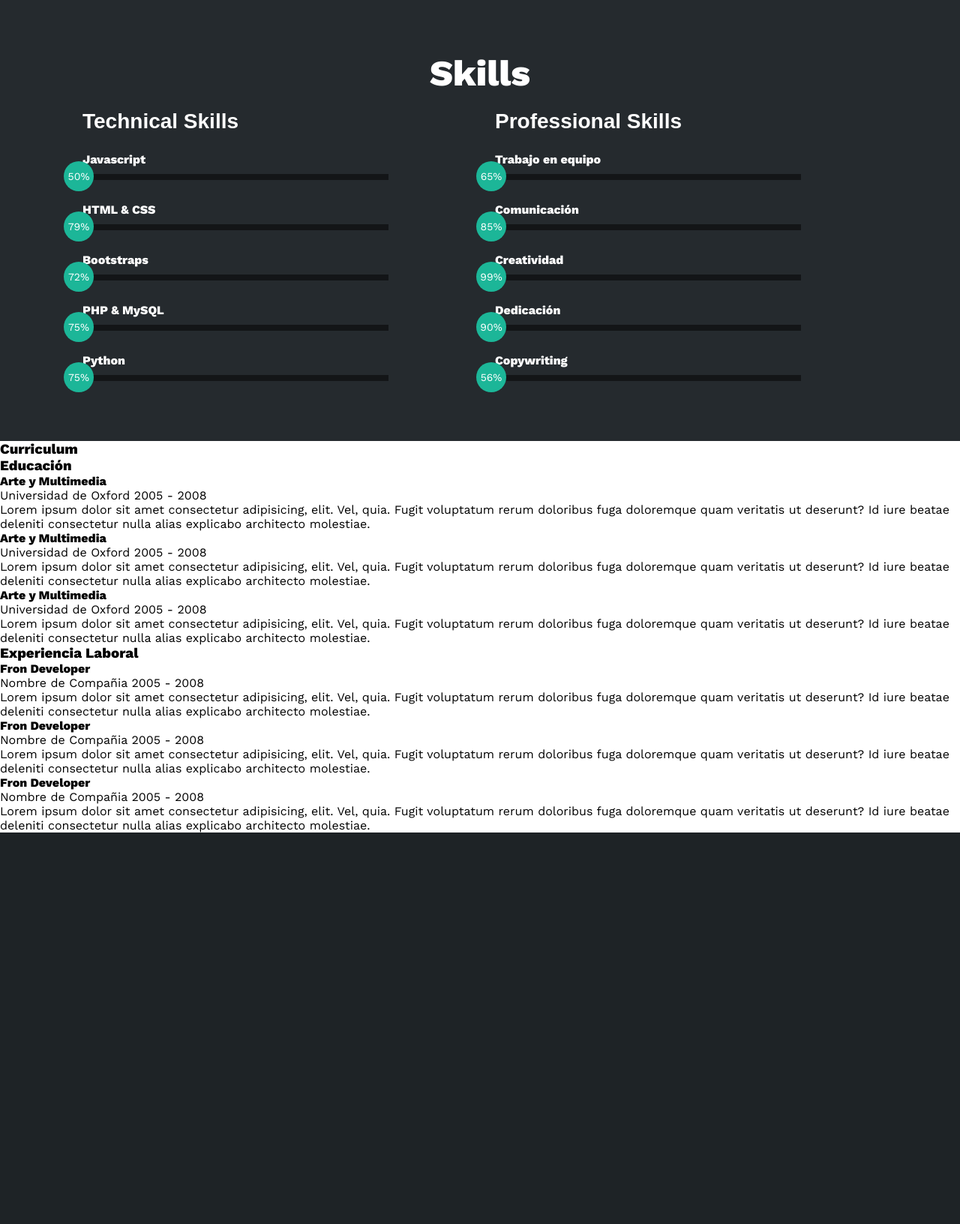
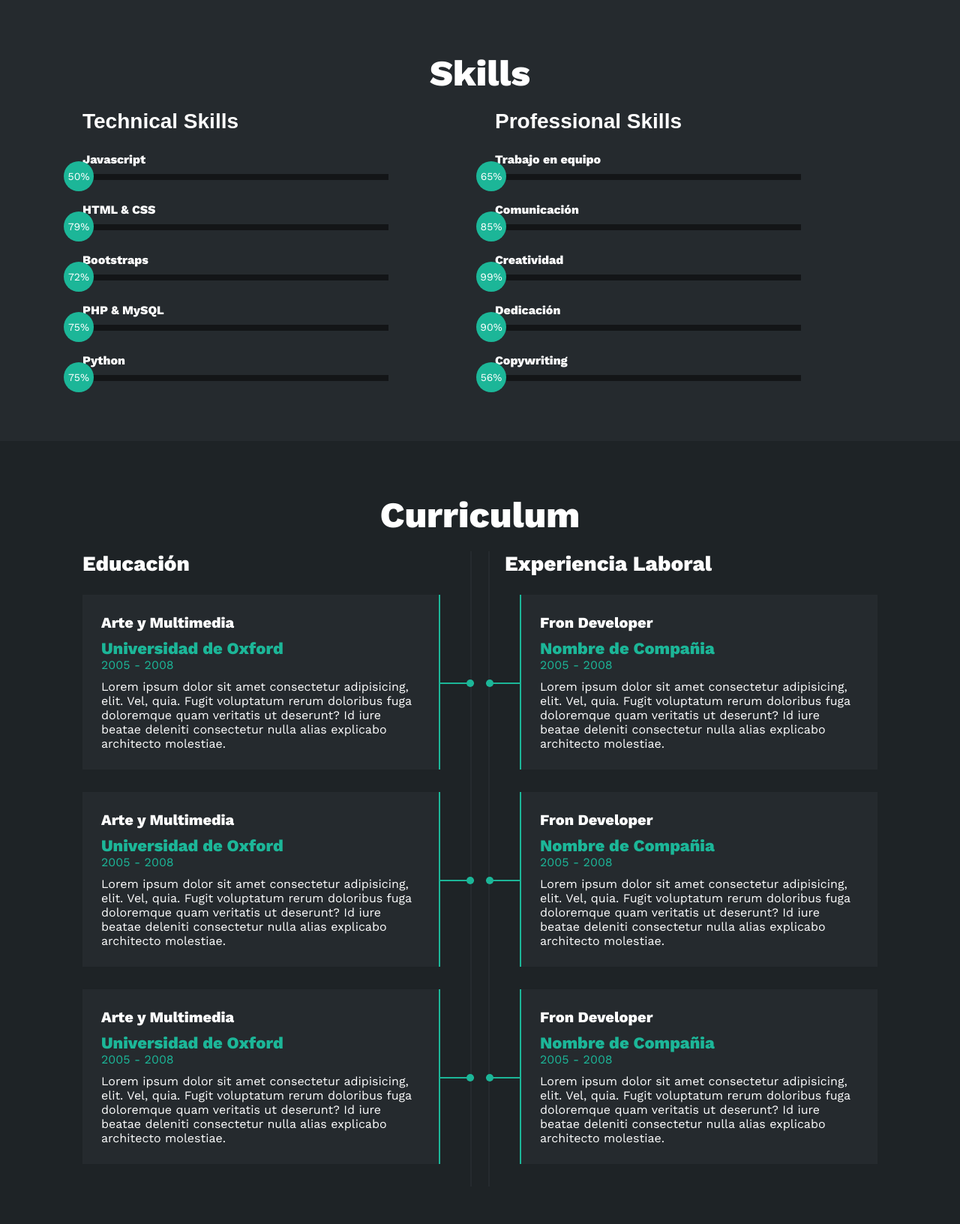
Before and after one commit to GonzaloCiv90/Web-portfolio1, a PHP site: page / in a window 1280 px wide. Shown: the part 1432-3064 px from the top of the page at 75% size. Before the commit the page ends 2542 px from the top, so only its background shows below. Run offline with PHP 8.4, Linux system fonts and the light colour scheme.

Commit message:
Se agrega css de la sección curriculun

```diff
--- a/Index.html
+++ b/Index.html
@@ -246,11 +246,11 @@
 	<!--SECTION CURRICULUN-->
 	<section id="curriculum" class="curriculum">
 		<div class="contenido-seccion">
-			<h3>Curriculum</h3>
+			<h2>Curriculum</h2>
 			<div class="fila">
-				<div class="col-izquierda">
+				<div class="col izquierda">
 					<h3>Educación</h3>
-					<div class="item-izq">
+					<div class="item izq">
 						<h4>Arte y Multimedia</h4>
 						<span class="casa">Universidad de Oxford</span>
 						<span class="fecha">2005 - 2008</span>
@@ -259,7 +259,7 @@
 							<div class="circuloi"></div>
 						</div>
 					</div>
-					<div class="item-izq">
+						<div class="item izq">
 						<h4>Arte y Multimedia</h4>
 						<span class="casa">Universidad de Oxford</span>
 						<span class="fecha">2005 - 2008</span>
@@ -268,7 +268,7 @@
 							<div class="circuloi"></div>
 						</div>
 					</div>
-					<div class="item-izq">
+						<div class="item izq">
 						<h4>Arte y Multimedia</h4>
 						<span class="casa">Universidad de Oxford</span>
 						<span class="fecha">2005 - 2008</span>
@@ -277,10 +277,11 @@
 							<div class="circuloi"></div>
 						</div>
 					</div>
-				</div>
-				<div class="col-derecha">
-					<h3>Experiencia Laboral</h3>
-					<div class="item-der">
+					</div>
+
+					<div class="col derecha">
+						<h3>Experiencia Laboral</h3>
+						<div class="item der">
 						<h4>Fron Developer</h4>
 						<span class="casa">Nombre de Compañia</span>
 						<span class="fecha">2005 - 2008</span>
@@ -288,8 +289,8 @@
 						<div class="conectord">
 							<div class="circulod"></div>
 						</div>
-					</div>
-					<div class="item-der">
+						</div>
+						<div class="item der">
 						<h4>Fron Developer</h4>
 						<span class="casa">Nombre de Compañia</span>
 						<span class="fecha">2005 - 2008</span>
@@ -297,14 +298,15 @@
 						<div class="conectord">
 							<div class="circulod"></div>
 						</div>
-					</div>
-					<div class="item-der">
+						</div>
+						<div class="item der">
 						<h4>Fron Developer</h4>
 						<span class="casa">Nombre de Compañia</span>
 						<span class="fecha">2005 - 2008</span>
 						<p>Lorem ipsum dolor sit amet consectetur adipisicing, elit. Vel, quia. Fugit voluptatum rerum doloribus fuga doloremque quam veritatis ut deserunt? Id iure beatae deleniti consectetur nulla alias explicabo architecto molestiae.</p>
 						<div class="conectord">
 							<div class="circulod"></div>
+						</div>
 						</div>
 					</div>
 				</div>
--- a/estilos.css
+++ b/estilos.css
@@ -350,3 +350,108 @@ html{
 	0%{width: 0%}
 	100%{width: 56%}
 }
+/*SECTION CURRICULUM*/
+.curriculum{
+	background-color: #1e2326;
+	color: #fff;
+	padding: 50px 20px;
+}
+.curriculum .contenido-seccion{
+	max-width: 1100px;
+	margin: auto;
+}
+.curriculum h2{
+	font-size: 48px;
+	font-family: 'work sans';
+	text-align: center;
+	padding: 20px 0;
+}
+.curriculum .fila{
+	display: flex;
+	justify-content: space-between;
+}
+.curriculum .fila .col{
+	width: 49%;
+	padding: 0 20px;
+}
+.curriculum .fila .col h3{
+	font-size: 28px;
+	font-family:'work sans';
+	margin-bottom: 25px;
+}
+.curriculum .fila .izquierda{
+	border-right: 2px solid #252A2E;
+}
+.curriculum .fila .derecha{
+	border-left: 2px solid #252A2E;
+}
+.curriculum .fila .item{
+	padding: 25px;
+	margin-bottom: 30px;
+	background-color: #252A2E;
+	position: relative;
+}
+.curriculum .fila .item h4{
+	font-size: 20px;
+	margin-bottom: 10px;
+}
+.curriculum .fila .item .casa{
+	color: #1CB698;
+	font-size: 22px;
+	font-weight: bold;
+	display: block;
+}
+.curriculum .fila .item .fecha{
+	display: block;
+	color: #1CB698;
+	margin-bottom: 10px;
+}
+.curruculum .fila .item p{
+	line-height: 24px;
+}
+.curriculum .fila .izq{
+	border-right: 2px solid #1CB698;
+	margin-right: 20px;
+}
+.curriculum .fila .der{
+	border-left: 2px solid #1CB698;
+	margin-left: 20px;
+}
+.curriculum .fila .item .conectori{
+	height: 2px;
+	background-color: #1CB698;
+	width: 47px;
+	position: absolute;
+	top: 50%;
+	right: -47px;
+	z-index: 5
+}
+.curriculum .fila .item .conectori .circuloi{
+	display: block;
+	height: 10px;
+	width: 10px;
+	border-radius: 50%;
+	background-color: #1CB698;
+	float: right;
+	position: relative;
+	bottom: 4px;
+}
+.curriculum .fila .item .conectord{
+	height: 2px;
+	background-color: #1CB698;
+	width: 47px;
+	position: absolute;
+	top: 50%;
+	left: -47px;
+	z-index: 5
+}
+.curriculum .fila .item .conectord .circulod{
+	display: block;
+	height: 10px;
+	width: 10px;
+	border-radius: 50%;
+	background-color: #1CB698;
+	float: left;
+	position: relative;
+	bottom: 4px;
+}
```
